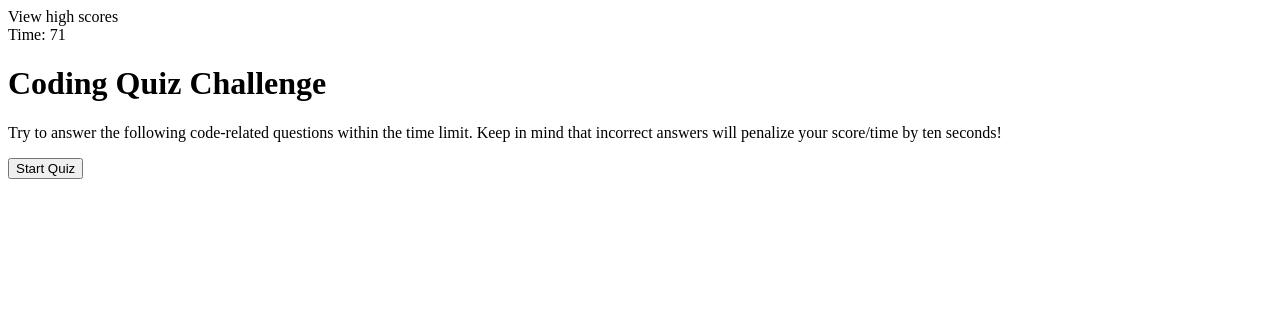
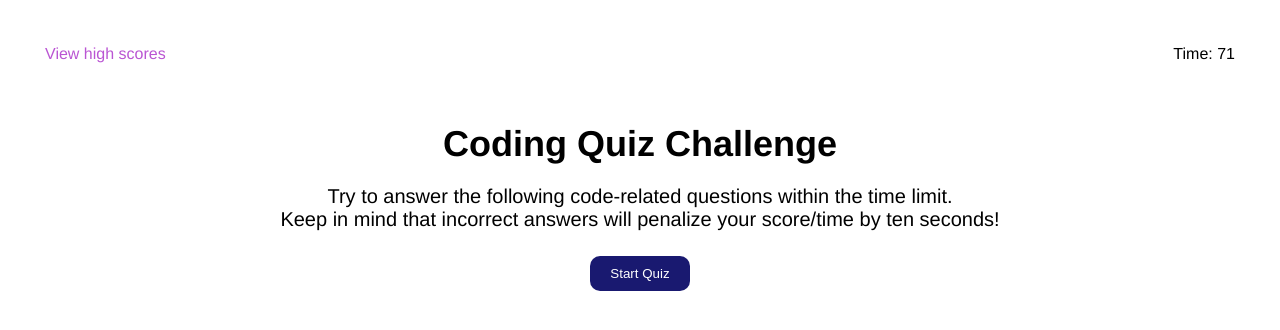
Before and after one commit to emilyk221/Code-Quiz, a plain HTML site: page index.html in a window 1280 px wide. Drawn offline with Linux system fonts and the light colour scheme.

Commit message:
initial styles

```diff
--- a/assets/css/style.css
+++ b/assets/css/style.css
@@ -0,0 +1,57 @@
+* {
+  margin: 0;
+  padding: 0;
+}
+
+body {
+  font-family: Helvetica, Arial, sans-serif;
+}
+
+header {
+  display: flex;
+  justify-content: space-between;
+  margin: 30px 30px 20px 30px;
+  padding: 15px;
+}
+
+#high-scores {
+  color: mediumorchid;
+}
+
+.container {
+  display: flex;
+  flex-direction: column;
+  align-content: center;
+  text-align: center;
+  margin: 0 auto;
+  padding: 20px;
+  width: 65%;
+}
+
+.title {
+  margin: 0 20px;
+  padding: 5px;
+  font-size: 36px;
+  font-weight: bolder;
+}
+
+#main {
+  margin: 10px 20px;
+  padding: 5px;
+  font-size: 20px;
+}
+
+.button {
+  position: relative;
+  padding: 10px 20px;
+  margin: 10px auto;
+  border-radius: 10px;
+  background-color: midnightblue;
+  color: white;
+  align-self: center;
+  border: none;
+}
+
+.button:hover {
+  background-color: mediumorchid;
+}
--- a/index.html
+++ b/index.html
@@ -14,7 +14,7 @@
     </header>
     <div class="container">
       <h1 class="title">Coding Quiz Challenge</h1>
-      <p id="main">Try to answer the following code-related questions within the time limit. Keep in mind that incorrect answers will penalize your score/time by ten seconds!</p>
+      <p id="main">Try to answer the following code-related questions within the time limit. <br /> Keep in mind that incorrect answers will penalize your score/time by ten seconds!</p>
       <button id="start" class="button">Start Quiz</button>
     </div>
     <script src="./assets/js/script.js"></script>
```
